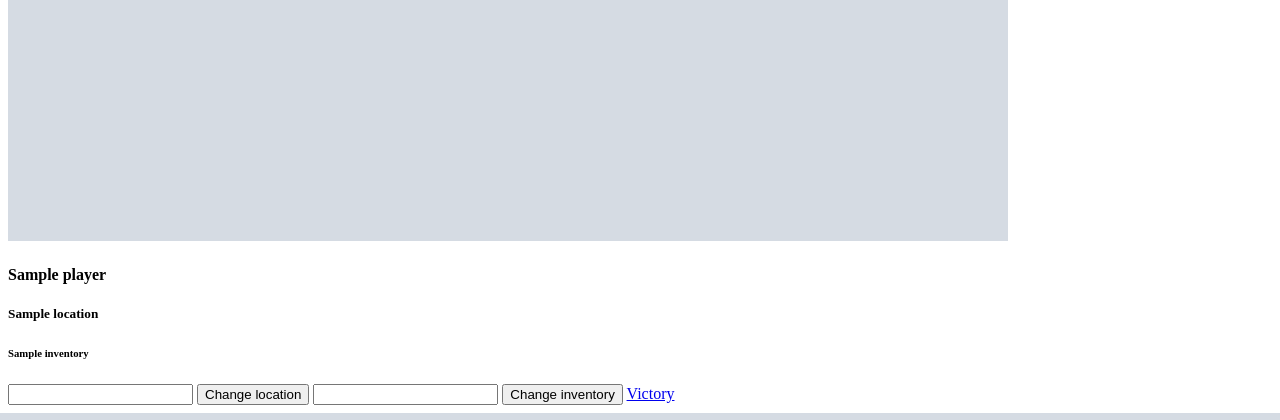
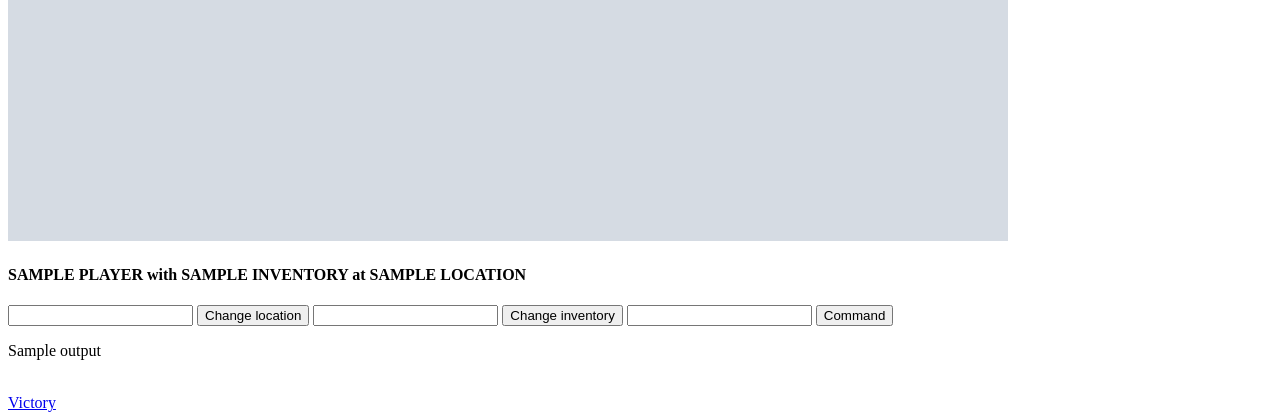
Before and after one commit to JamieM-Hub/browser-rpg-offline, a Flask app: template templates/game.html in a window 1280 px wide. Shown: the part 589-1009 px from the top of the page. Run offline with Flask 2, Linux system fonts and the light colour scheme; the template is opened without the code that fills it: most values are stand-ins (such as "Sample title", 1, 10 or a date in 2020); grey boxes marked "Sample" are stand-in pictures.

Commit message:
add command line which splits input into a command and target

```diff
--- a/app.py
+++ b/app.py
@@ -1,12 +1,15 @@
-import os
-import json
+import os, json, player, command
 
 # from bson.objectid import ObjectId
 from flask import (Flask, flash, redirect, render_template, request, session,
                    url_for)
 
-from player import Player
-player = Player("bob", "location_1", "sword")
+
+player = player.Player(
+    "default_name",
+    "location_1",
+    "default_item"
+    )
 
 
 if os.path.exists("env.py"):
@@ -17,24 +20,34 @@ app = Flask(__name__)
 
 
 @app.route("/")
-@app.route("/start")
+@app.route("/start", methods=["GET", "POST"])
 def start():
+    if request.method == "POST":
+        player.name = request.form.get("name")
+        player.inventory = request.form.get("item")
+        return redirect(url_for('game'))
+
     return render_template("start.html")
 
 
-@app.route("/game/<current_location>", methods=["GET", "POST"])
-def game(current_location):
+@app.route("/game", methods=["GET", "POST"])
+def game():
+    output = "..."
     if request.method == "POST":
         if request.form.get("location"):
             player.location = "location_" + request.form.get("location")
         if request.form.get("inventory"):
             player.inventory = request.form.get("inventory")
+        if request.form.get("user_command"):
+            user_command = request.form.get("user_command").split()
+            print(command)
+            output = command.check(user_command[0], user_command[1])
 
     with open("data/locations.json", "r") as r:
         data = json.load(r)
     location = data[player.location]
 
-    return render_template("game.html", player=player, location=location)
+    return render_template("game.html", player=player, location=location, output=output)
 
 
 @app.route("/victory")
@@ -52,6 +65,7 @@ def save():
 
 
 if __name__ == "__main__":
+    print("i can has func!")
     app.run(host=os.environ.get("IP"),
             port=int(os.environ.get("PORT")),
             debug=True)
--- a/templates/game.html
+++ b/templates/game.html
@@ -5,15 +5,20 @@
     <img src="{{ location.img_path }}" alt="{{ location.name }}" width="1000">
 </div>
 
-<form method="POST" action="{{ url_for('game', current_location='location_1') }}">
-    <h4>{{ player.name }}</h4>
-    <h5>{{ player.location }}</h5>
-    <h6>{{ player.inventory }}</h6>
-    <input type="number" id="location" name="location"/>
+<form method="POST" action="{{ url_for('game') }}">
+    <h4>{{ player.name|upper }} with {{ player.inventory|upper }} at {{ player.location|upper }}</h4>
+
+    <input type="number" id="location" name="location" />
     <button type="submit">Change location</button>
-    <input type="text" id="inventory" name="inventory"/>
+    <input type="text" id="inventory" name="inventory" />
     <button type="submit">Change inventory</button>
+    <input type="text" id="user_command" name="user_command" />
+    <button type="submit">Command</button>
+    <div class="terminal">
+        <p>{{ output }}</p>
+    </div>
+</form>
+<br>
+<a href="{{ url_for('victory') }}">Victory</a>
 
-    <a href="{{ url_for('victory') }}">Victory</a>
-</form>
 {% endblock %}
```
Also changed, not shown: command.py (added, +9 -0 lines), templates/start.html (+7 -2 lines), engine.py (deleted).
